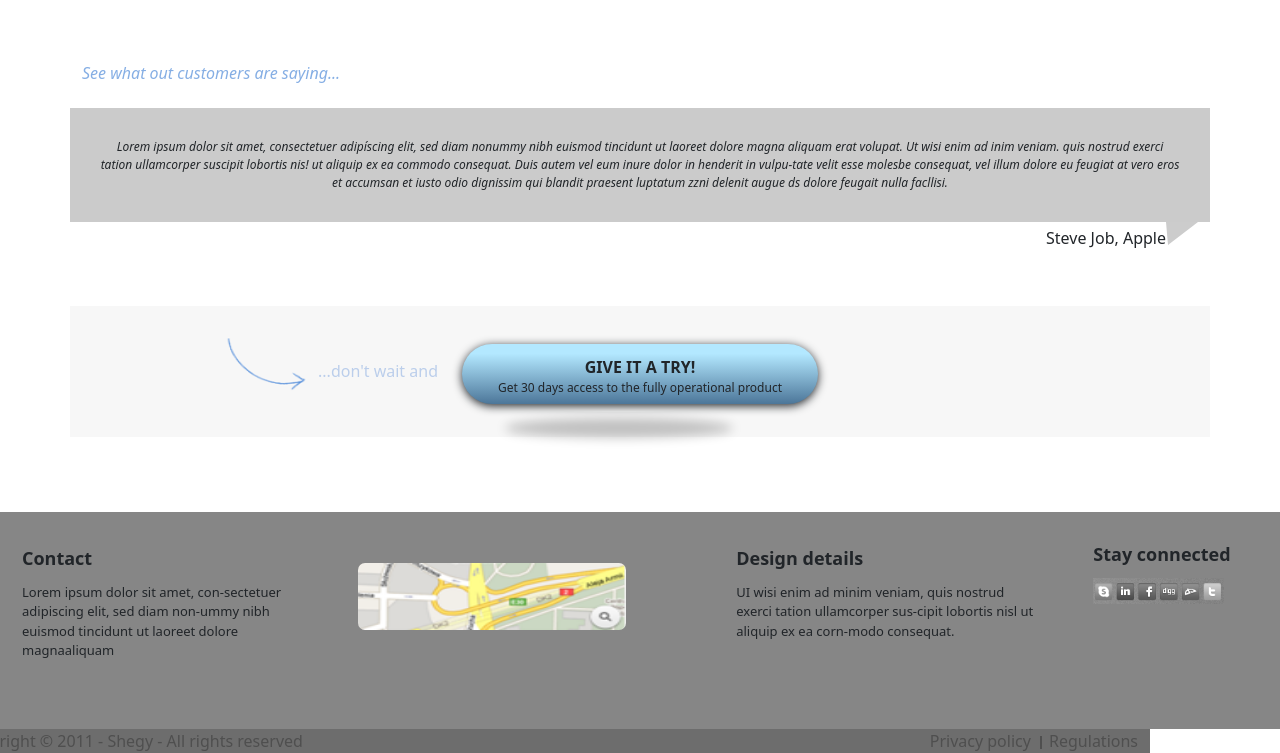
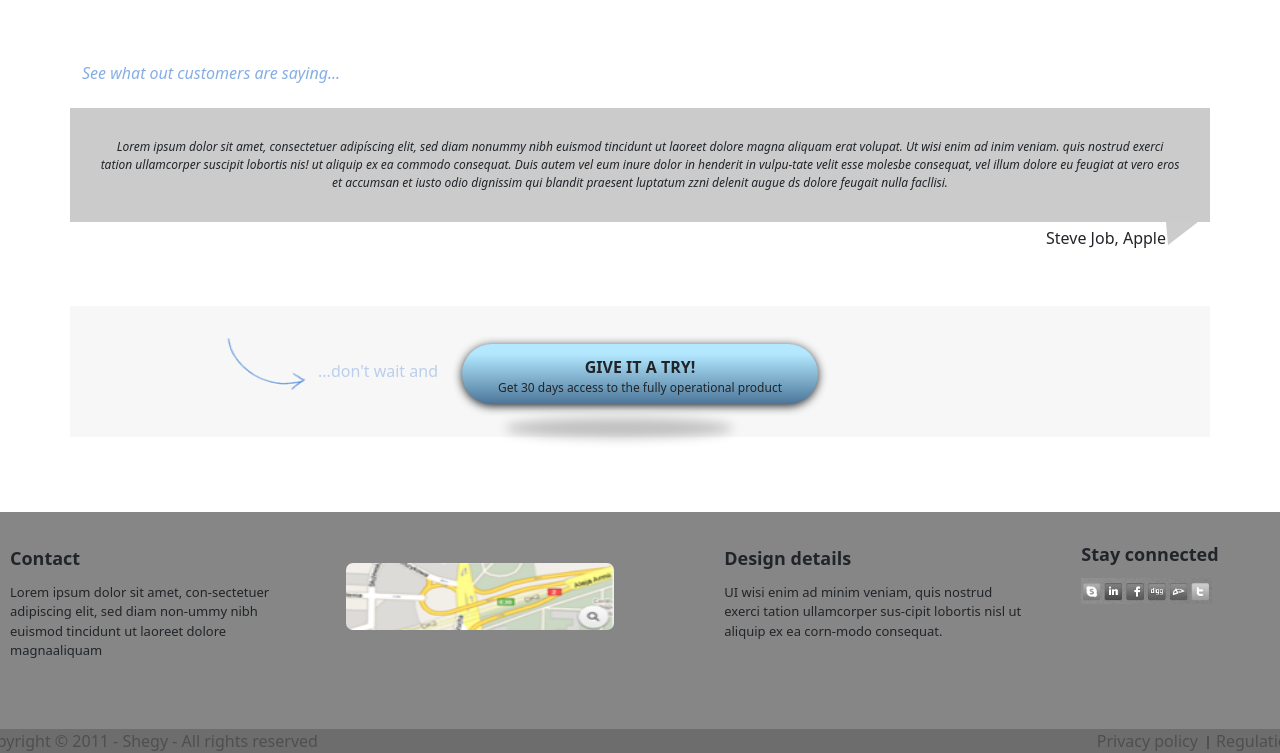
Before and after one commit to SuperDMWebDev/SuperDMWebDev.github.io, a plain HTML site: page index.html in a window 1280 px wide. Shown: the part 1034-1787 px from the top of the page. Drawn offline with nearby package versions, Linux system fonts and the light colour scheme.

Commit message:
Update default.css

```diff
--- a/default.css
+++ b/default.css
@@ -238,7 +238,7 @@
     background-color: #868686;
     height: 217px;
     width: 128%;
-    margin-left: -105px;
+    margin-left: -117px;
 }
 .container .row .contact-content
 {
@@ -271,15 +271,15 @@
 }
 .footer
 {
-    max-width: 1200px;
-    width: 1200px;
-    margin-left: -120px;
+    max-width: 1500px;
+    width: 1352px;
+    margin-left: -105px;
     background-color: #6d6d6d;
     margin-right: -42px;
     display: flex;
     flex-wrap: nowrap;
     justify-content: space-between;
-    color:#4f4f4f;
+    color: #4f4f4f;
 }
 .footer__text-right
 {
```
